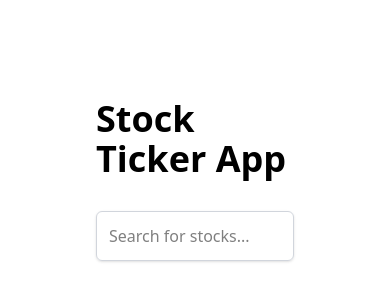
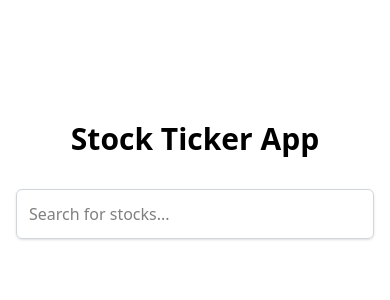
Before and after one commit to Akhil-ja/stock-ticker-app, a Next.js app: page / in a window 390 px wide. Shown: the part 242-542 px from the top of the page. Built offline with nearby package versions, Linux system fonts and the light colour scheme.

Commit message:
feat: Add responsiveness across all devices

```diff
--- a/src/app/page.js
+++ b/src/app/page.js
@@ -2,8 +2,8 @@ import StockSearch from '@/components/StockSearch';
 
 export default function Home() {
   return (
-    <main className="flex min-h-screen flex-col items-center justify-center p-24">
-      <h1 className="text-4xl font-bold mb-8">Stock Ticker App</h1>
+    <main className="flex min-h-screen flex-col items-center justify-center p-4 sm:p-8 md:p-12 lg:p-24">
+      <h1 className="text-3xl sm:text-4xl font-bold mb-8">Stock Ticker App</h1>
       <StockSearch />
     </main>
   );
--- a/src/app/stock/[symbol]/loading.js
+++ b/src/app/stock/[symbol]/loading.js
@@ -2,7 +2,7 @@
 
 export default function Loading() {
   return (
-    <div className="flex min-h-screen flex-col items-center justify-center p-24">
+    <div className="flex min-h-screen flex-col items-center justify-center p-4 sm:p-8 md:p-12 lg:p-24">
       <h1 className="text-2xl font-bold mb-8">Loading Stock Details...</h1>
       <div className="animate-spin rounded-full h-32 w-32 border-b-2 border-gray-900"></div>
     </div>
--- a/src/components/StockChart.jsx
+++ b/src/components/StockChart.jsx
@@ -92,7 +92,7 @@ const StockChart = ({ prices }) => {
   };
 
   return (
-    <div className="relative h-96 w-full">
+    <div className="relative h-64 sm:h-80 md:h-96 w-full">
       <Line data={data} options={options} />
     </div>
   );
--- a/src/components/StockDetails.jsx
+++ b/src/components/StockDetails.jsx
@@ -55,12 +55,12 @@ const StockDetails = ({ initialStockData, initialCompanyName, symbol }) => {
 
   return (
     <div className="container mx-auto p-4">
-      <h1 className="text-3xl font-bold mb-4">
+      <h1 className="text-2xl sm:text-3xl font-bold mb-4">
         {displayCompanyName || symbol} ({symbol})
       </h1>
       <p className="text-xl mb-4">Latest Price: Rs. {latestStock.close}</p>
 
-      <div className="flex space-x-2 mb-4">
+      <div className="flex flex-wrap justify-center sm:justify-start space-x-2 sm:space-x-4 mb-4">
         {timeRanges.map((range) => (
           <button
             key={range.label}
```
